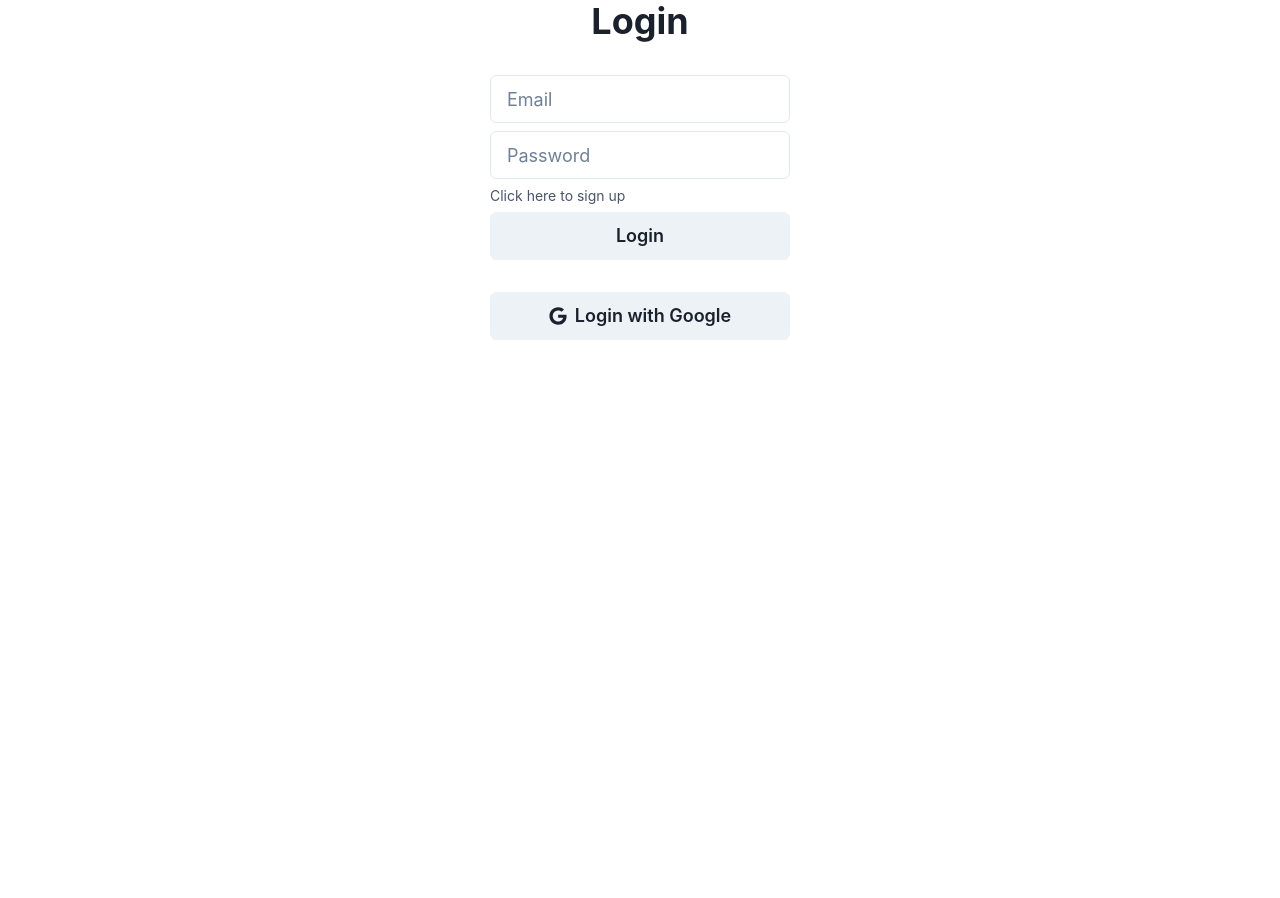
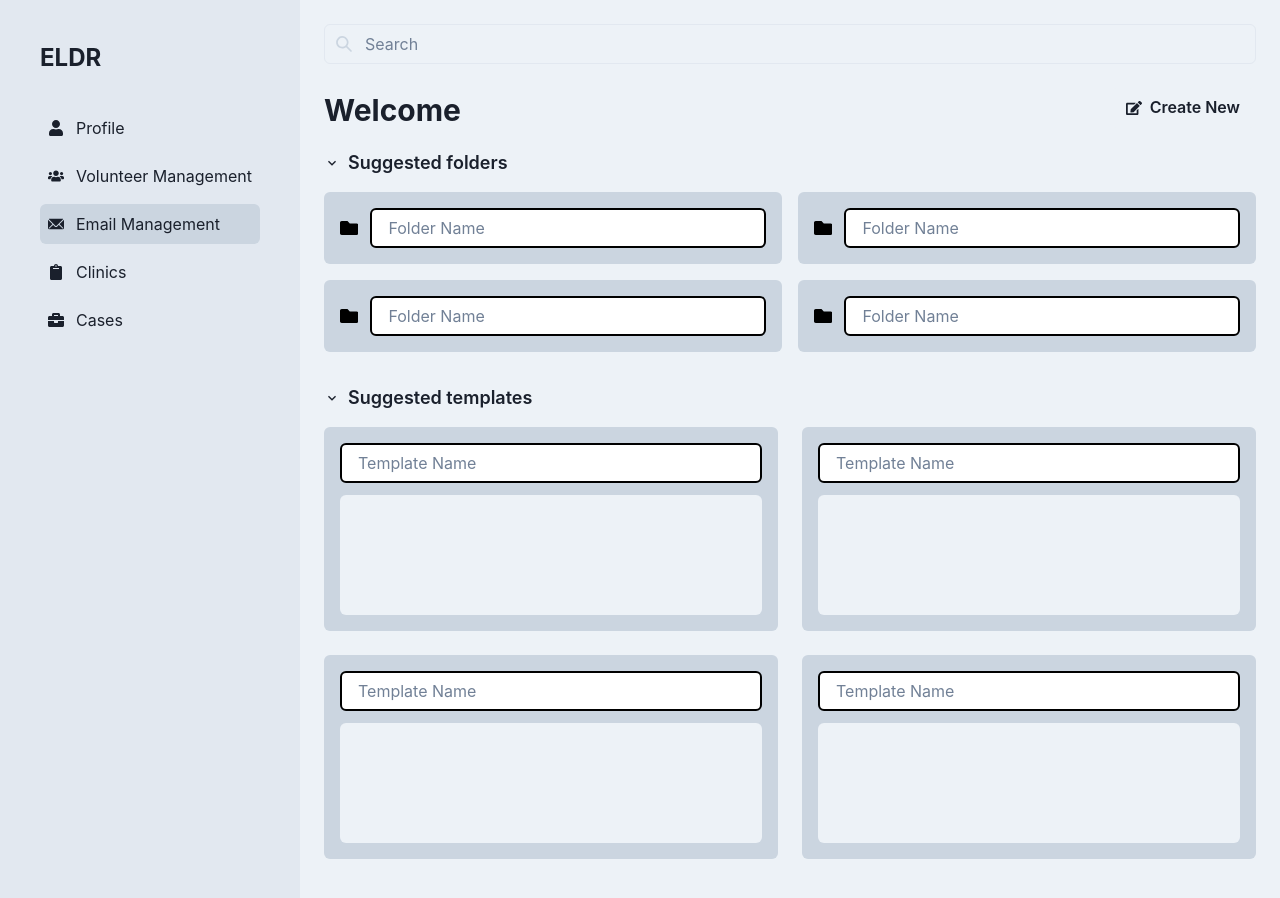
Before and after one commit to ctc-uci/eldr, a React (Vite) app in the folder client/: page /email in a window 1280 px wide. Before the commit this address led to /login. Shown: the top 898 px of the page. Before the commit the page ends 800 px from the top, so only its background shows below. Built offline with nearby package versions, Linux system fonts and the light colour scheme; no server answers.

Commit message:
Added email management template page

```diff
--- a/client/src/App.tsx
+++ b/client/src/App.tsx
@@ -4,6 +4,7 @@ import { Dashboard } from "@/components/dashboard/Dashboard";
 import { Login } from "@/components/login/Login";
 import { ProtectedRoute } from "@/components/ProtectedRoute";
 import { Signup } from "@/components/signup/Signup";
+import { EmailTemplateManagement } from "@/components/emailTemplateManagement/emailTemplateManagement";
 import { AuthProvider } from "@/contexts/AuthContext";
 import { BackendProvider } from "@/contexts/BackendContext";
 import { RoleProvider } from "@/contexts/RoleContext";
@@ -30,6 +31,10 @@ const App = () => {
                 <Route
                   path="/signup"
                   element={<Signup />}
+                />
+                <Route
+                  path="/email"
+                  element={<EmailTemplateManagement />}
                 />
                 <Route
                   path="/dashboard"
--- /dev/null
+++ b/client/src/components/emailTemplateManagement/emailTemplateManagement.jsx
@@ -0,0 +1,144 @@
+import React from "react";
+import {
+  Box,
+  Text,
+  VStack,
+  HStack,
+  Input,
+  InputGroup,
+  InputLeftElement,
+  SimpleGrid,
+  Flex,
+  Menu,
+  MenuButton,
+  MenuList,
+  MenuItem,
+  Button
+} from "@chakra-ui/react";
+import {
+  EmailIcon, SearchIcon,
+  ChevronDownIcon} from "@chakra-ui/icons";
+import { FaEdit, FaFolder, FaUser, FaClipboard, FaBriefcase, FaUsers } from "react-icons/fa";
+
+export const EmailTemplateManagement = () => {
+    return (
+      <Flex minH="100vh" bg="gray.100">
+      {/* Sidebar */}
+      <Sidebar />
+
+      {/* Main content */}
+      <Box flex="1" p={6} >
+
+        {/* Search Bar */}
+        <InputGroup mb={6} >
+          <InputLeftElement pointerEvents="none" >
+            <SearchIcon color='gray.300' />
+          </InputLeftElement>
+          <Input placeholder="Search" />
+        </InputGroup>
+        <WelcomeSection />
+      </Box>
+    </Flex>
+    );
+  };
+
+
+const Sidebar = () => (
+  <Box
+    w="300px"
+    bg="gray.200"
+    p={10}
+    minH="100vh"
+  >
+    <Text fontSize="2xl" fontWeight="bold" mb={8}>
+      ELDR
+    </Text>
+
+    <VStack align="stretch" spacing={2}>
+      <NavItem icon={<FaUser />} label="Profile" />
+      <NavItem icon={<FaUsers />} label="Volunteer Management" />
+      <NavItem icon={<EmailIcon />} label="Email Management" active />
+      <NavItem icon={<FaClipboard />} label="Clinics" />
+      <NavItem icon={<FaBriefcase />} label="Cases" />
+    </VStack>
+  </Box>
+);
+
+const NavItem = ({ icon, label, active = false }) => (
+  <HStack
+    spacing={3}
+    p={2}
+    borderRadius="md"
+    bg={active ? "gray.300" : "transparent"}
+    cursor="pointer"
+    _hover={{ bg: "gray.300" }}
+  >
+    {icon}
+    <Text>{label}</Text>
+  </HStack>
+);
+
+const WelcomeSection = () => (
+  <Box>
+    <Flex justify="space-between">
+    <Text fontSize="3xl" fontWeight="bold" mb={4}>
+      Welcome
+    </Text>
+    {/* Create New Button */}
+    <Menu>
+      <MenuButton as={Button} leftIcon={<FaEdit />}>
+        Create New
+      </MenuButton>
+      <MenuList>
+        <MenuItem>New folder</MenuItem>
+        <MenuItem>New template</MenuItem>
+      </MenuList>
+    </Menu>
+    </Flex>
+     {/* Suggested Folders */}
+     <Section title="Suggested folders">
+      <SimpleGrid columns={{ base: 1, md: 2 }} spacing={4}>
+        <FolderCard />
+        <FolderCard />
+        <FolderCard />
+        <FolderCard />
+      </SimpleGrid>
+    </Section>
+
+    {/* Suggested Templates */}
+    <Section title="Suggested templates">
+      <SimpleGrid columns={{ base: 1, md: 2 }} spacing={6}>
+        <TemplateCard />
+        <TemplateCard />
+        <TemplateCard />
+        <TemplateCard />
+      </SimpleGrid>
+    </Section>
+  </Box>
+);
+
+const Section = ({ title, children }) => (
+  <Box mb={8}>
+    <HStack mb={4}>
+      <ChevronDownIcon />
+      <Text fontSize="lg" fontWeight="semibold">
+        {title}
+      </Text>
+    </HStack>
+    {children}
+  </Box>
+);
+
+const FolderCard = () => (
+  <HStack bg="gray.300" p={4} borderRadius="md" spacing={3}>
+    <FaFolder size={20} color="black" />
+    <Input placeholder="Folder Name" bg="white" border="2px solid black"/>
+  </HStack>
+);
+
+const TemplateCard = () => (
+  <Box bg="gray.300" p={4} borderRadius="md">
+    <Input placeholder="Template Name" bg="white" mb={3} border="2px solid black"/>
+    <Box h="120px" bg="gray.100" borderRadius="md" />
+  </Box>
+);
```
Also changed, not shown: client/package.json (+7 -6 lines).
